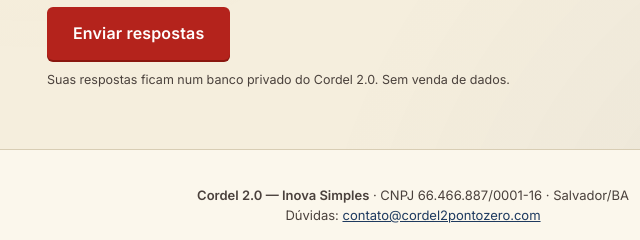
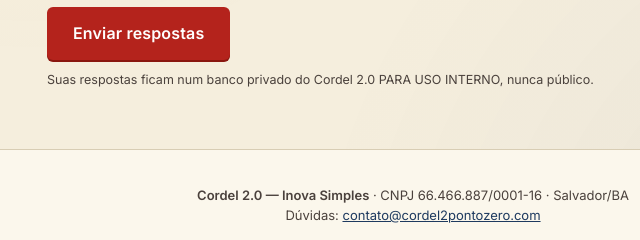
Before and after one commit to Cordel2pontozero/pesquisa-comunicacao, a plain HTML site: page index.html in a window 1280 px wide. Shown: the part 4460-4700 px from the top of the page, 227-867 px from the left. Drawn offline with nearby package versions, Linux system fonts and the light colour scheme.

Commit message:
Update index.html

```diff
--- a/index.html
+++ b/index.html
@@ -166,7 +166,7 @@
       <!-- ============ Envio ============ -->
       <div class="submit-row">
         <button type="submit" class="btn-submit" id="btn-submit">Enviar respostas</button>
-        <p class="privacy-note">Suas respostas ficam num banco privado do Cordel 2.0. Sem venda de dados.</p>
+        <p class="privacy-note">Suas respostas ficam num banco privado do Cordel 2.0 PARA USO INTERNO, nunca público.</p>
       </div>
 
       <div class="status" id="status" role="status" aria-live="polite"></div>
```
